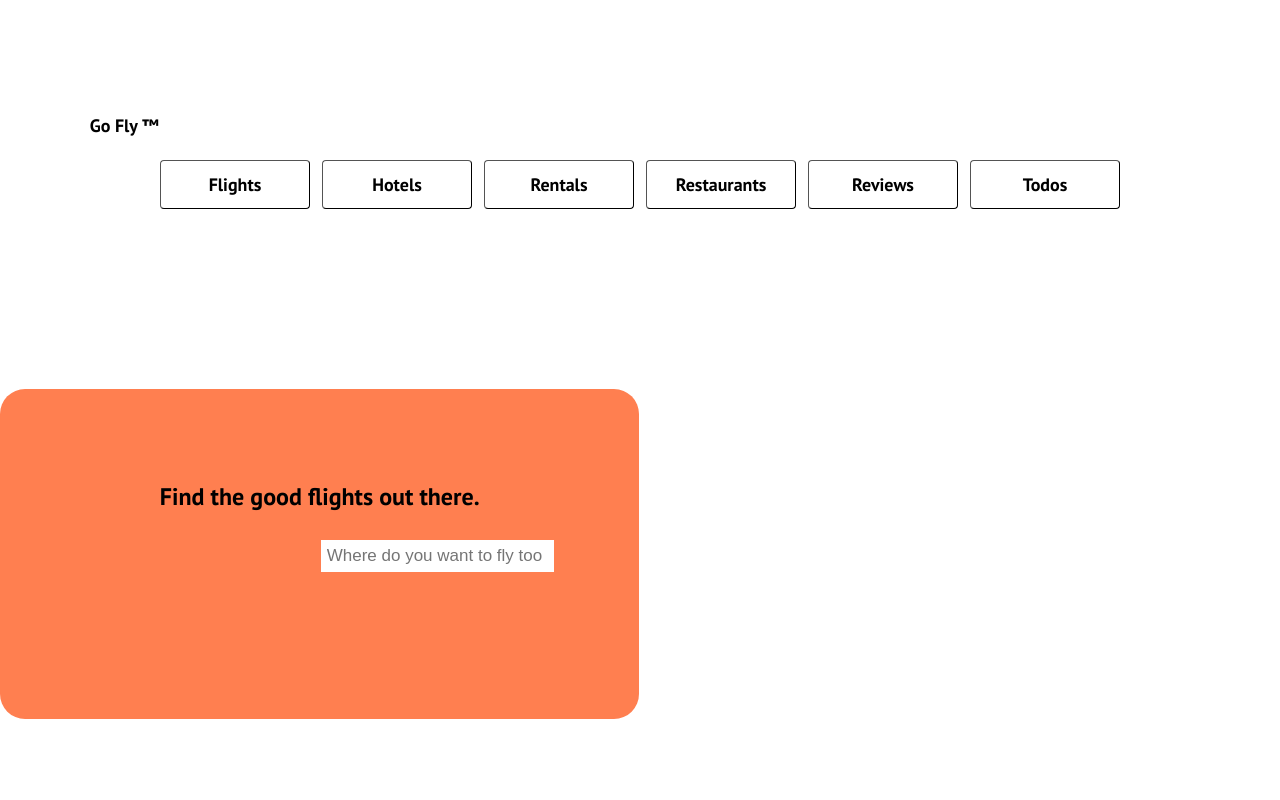
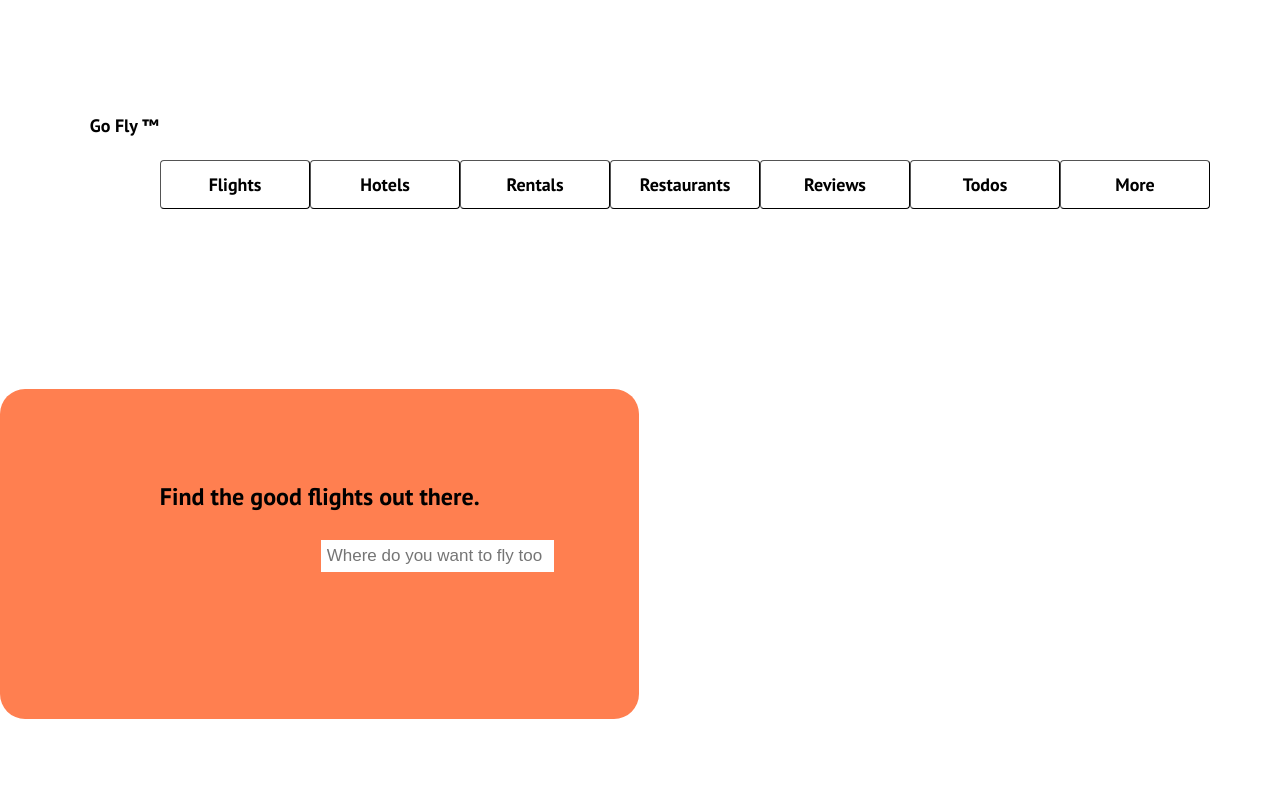
Before and after one commit to jokale/travel-app, a React (Create React App) app: page / in a window 1280 px wide. Shown: the top 800 px of the page. Built offline with nearby package versions, Linux system fonts and the light colour scheme.

Commit message:
add more compnent

```diff
--- a/src/Components/Home.js
+++ b/src/Components/Home.js
@@ -2,6 +2,7 @@ import React from 'react'
 import Flight from './Flight'
 import Footer from './Footer'
 import Hotel from './Hotel'
+import More from './More'
 import Rental from './Rental'
 import Restaurant from './Restaurant'
 import Review from './Review'
@@ -30,6 +31,9 @@ class Home extends React.Component{
                     <div class="divider"/>
 
                     <Todo/>
+                    <div class="divider"/>
+
+                    <More/>
                 </div>
                 <div id="block">
                     <h2>Find the good flights out there.</h2>
--- /dev/null
+++ b/src/Components/More.js
@@ -0,0 +1,17 @@
+import React from 'react'
+
+
+class More extends React.Component{
+    render(){
+        return(
+
+                <div id='more'>
+                <button id="button"><a href='https://www.tripadvisor.co.uk/' target="_blank" rel="noopener noreferrer"></a> More</button>
+                </div>
+
+
+        )
+    }
+}
+
+export default More
```
